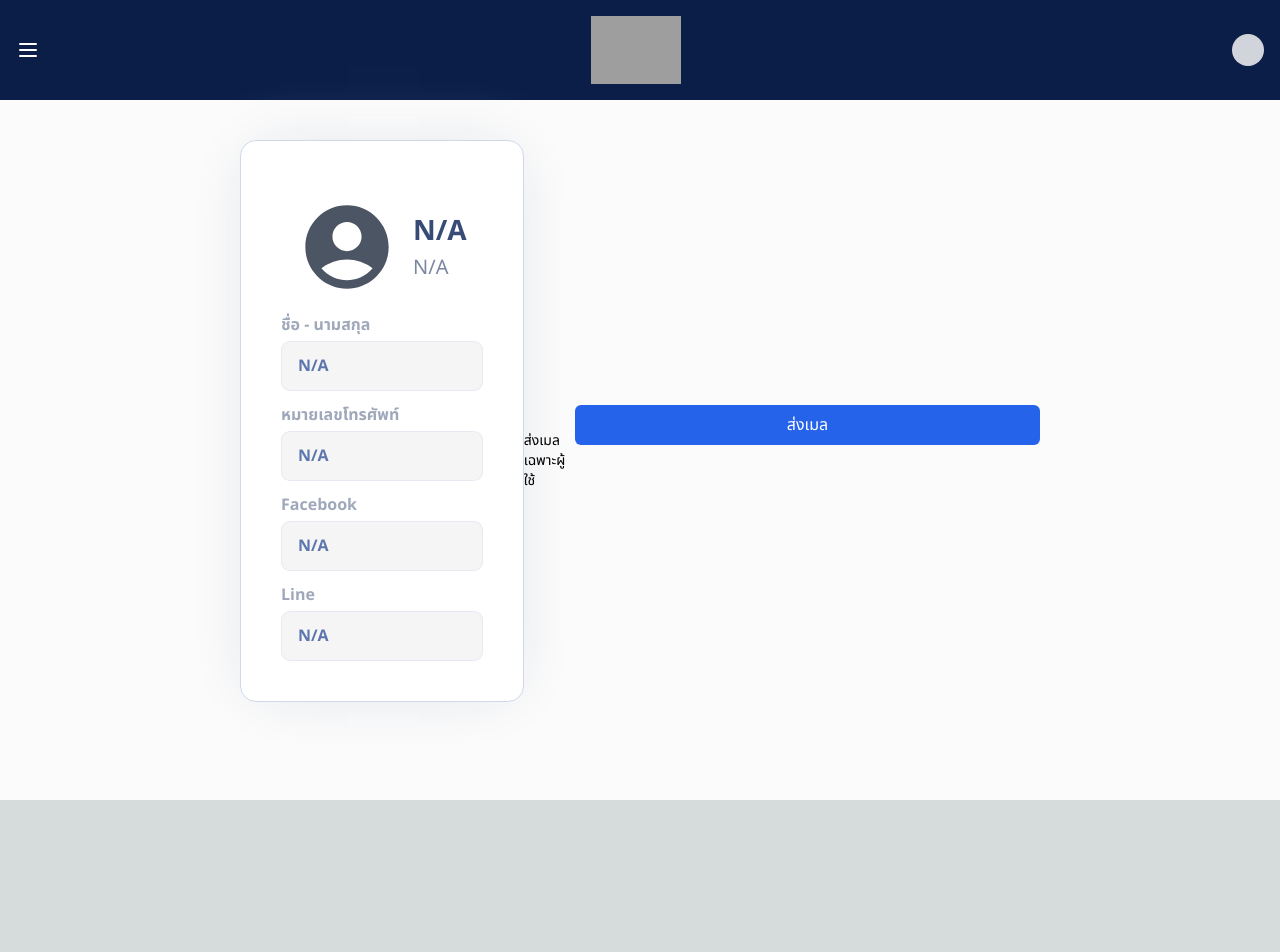
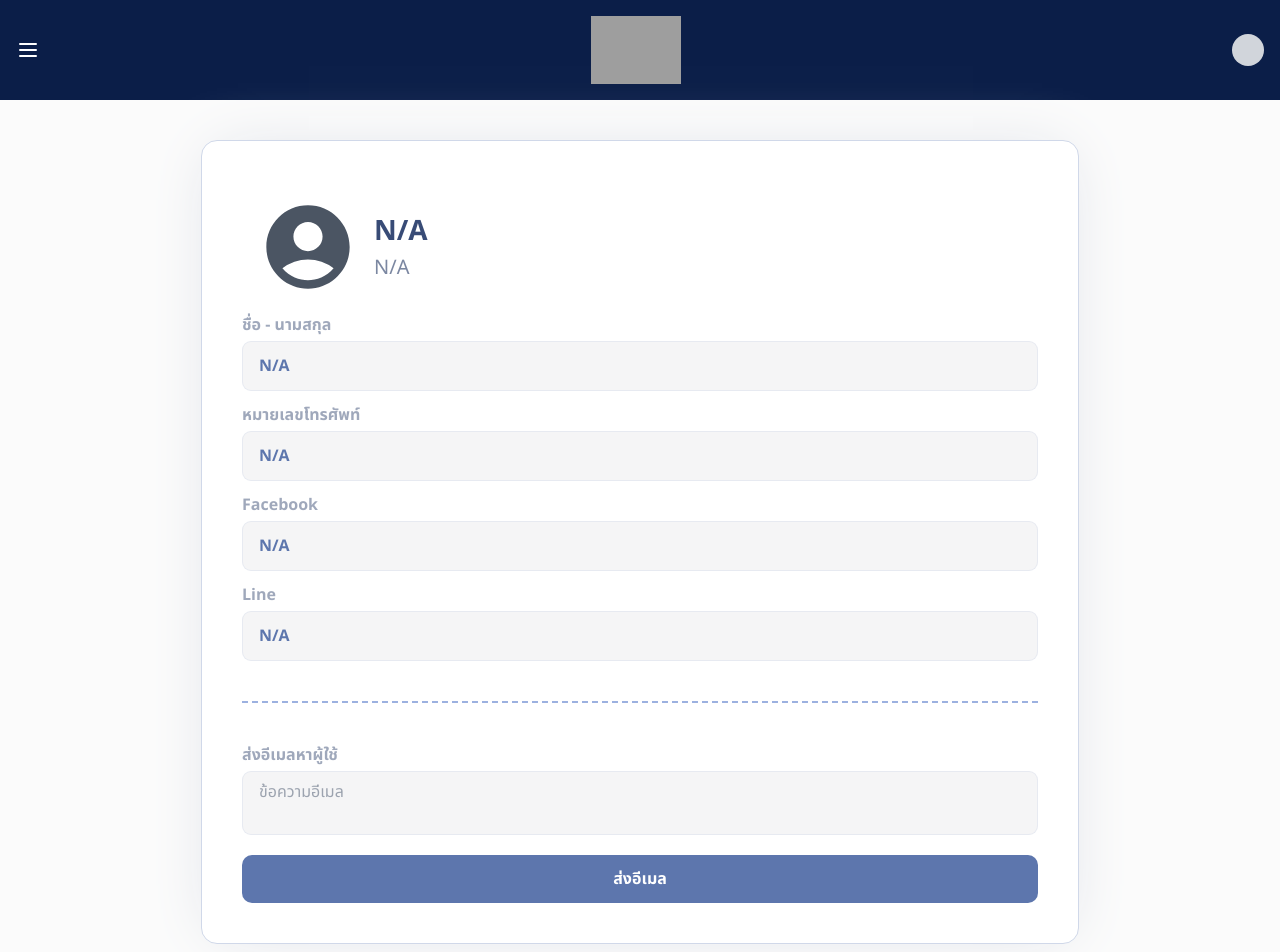
Before and after one commit to aumtitikarn/Backend-DigitechSpace, a Next.js app: page /normal/detail in a window 1280 px wide. Shown: the top 952 px of the page. Before the commit the page ends 800 px from the top, so only its background shows below. Built offline with nearby package versions, Linux system fonts and the light colour scheme; grey boxes are pictures that could not be loaded.

Commit message:
อีเมล normal

```diff
--- /dev/null
+++ b/app/api/sendemail/route.js
@@ -0,0 +1,109 @@
+import { NextResponse } from "next/server";
+import nodemailer from "nodemailer";
+import { connectMongoDB } from "../../../lib/mongodb";
+import Studentuser from "../../../models/StudentUser";
+import Normaluser from "../../../models/NormalUser";
+
+export async function POST(request) {
+  try {
+    const { email, subject, emailContent } = await request.json();
+    console.log("Received email request for:", email);
+
+    await connectMongoDB();
+
+    // ค้นหาผู้ใช้
+    let user = await Normaluser.findOne({ email });
+    if (!user) {
+      user = await Studentuser.findOne({ email });
+    }
+
+    if (!user) {
+      console.log("User not found for email:", email);
+      return NextResponse.json({ message: "User not found" }, { status: 404 });
+    }
+
+    console.log("User found:", user._id);
+
+    // กำหนดค่า userName
+    const userName = user.name || user.firstname || "User";
+
+    // สร้าง HTML content
+    const htmlContent = `
+      <!DOCTYPE html>
+      <html lang="en">
+      <head>
+        <meta charset="UTF-8">
+        <meta name="viewport" content="width=device-width, initial-scale=1.0">
+        <title>${subject}</title>
+        <style>
+          body {
+            font-family: Arial, sans-serif;
+            line-height: 1.6;
+            color: #000000;
+          }
+          .container {
+            max-width: 600px;
+            margin: 0 auto;
+            padding: 20px;
+          }
+          .logo {
+            text-align: center;
+            margin-bottom: 20px;
+          }
+          .button {
+            display: inline-block;
+            padding: 10px 20px;
+            background-color: #33539B;
+            color: #ffffff !important;
+            text-decoration: none;
+            border-radius: 5px;
+            font-weight: bold;
+          }
+        </style>
+      </head>
+      <body>
+        <div class="container">
+          <div class="logo">
+            <img src="https://m1r.ai/7ttM.png" alt="Digitech Space Logo" width="150">
+          </div>
+          <h2>${subject}</h2>
+          <p>Dear ${userName},</p>
+          <p>${emailContent}</p>
+          <p>If you need any assistance, please don't hesitate to contact our support team.</p>
+          <p>Best regards,<br>The Digitech Space Team</p>
+        </div>
+      </body>
+      </html>
+    `;
+
+    // ตั้งค่า transporter
+    let transporter = nodemailer.createTransport({
+      service: "gmail",
+      auth: {
+        user: process.env.SMTP_EMAIL,
+        pass: process.env.SMTP_PASSWORD,
+      },
+    });
+
+    // ส่งอีเมล
+    let info = await transporter.sendMail({
+      from: '"Digitech Space" <digitechspace65@gmail.com>',
+      to: email,
+      subject: subject,
+      html: htmlContent,
+    });
+
+    console.log("Message sent: %s", info.messageId);
+
+    return NextResponse.json(
+      { message: "Email sent successfully." },
+      { status: 200 }
+    );
+  } catch (error) {
+    console.error("Error sending email:", error);
+    return NextResponse.json(
+      { message: "An error occurred while sending the email." },
+      { status: 500 }
+    );
+  }
+}
--- a/app/normal/detail/page.tsx
+++ b/app/normal/detail/page.tsx
@@ -1,10 +1,11 @@
 "use client";
 
-import React, { useState } from "react";
+import React, { useState, useRef, useEffect } from 'react';
 import { useSearchParams } from "next/navigation"; // Ensure you import this if you want to use it
 import Header from "../../component/Header";
 import Link from "next/link";
 import { MdAccountCircle } from "react-icons/md";
+import Swal from 'sweetalert2';
 
 const Detail: React.FC = () => {
   const searchParams = useSearchParams();
@@ -16,34 +17,82 @@ const Detail: React.FC = () => {
   const facebook = searchParams.get("facebook");
   const line = searchParams.get("line");
 
-  const handleSubmit2 = async (
-    id: string | null,
-    email: string | undefined
-  ) => {
-    if (!id) {
-      alert("Blog ID is missing");
+  const [emailContent, setEmailContent] = useState('');
+  const [isSending, setIsSending] = useState(false);
+
+  const textareaRef = useRef<HTMLTextAreaElement>(null);
+
+  useEffect(() => {
+    if (textareaRef.current) {
+      adjustHeight();
+    }
+  }, [emailContent]);
+
+  const handleChange = (e: React.ChangeEvent<HTMLTextAreaElement>) => {
+    setEmailContent(e.target.value);
+    adjustHeight();
+  };
+
+  const adjustHeight = () => {
+    if (textareaRef.current) {
+      textareaRef.current.style.height = 'auto';
+      textareaRef.current.style.height = `${textareaRef.current.scrollHeight}px`;
+    }
+  };
+
+  const sendEmail = async () => {
+    if (!email) {
+      Swal.fire({
+        icon: 'error',
+        title: 'เกิดข้อผิดพลาด',
+        text: 'ไม่พบอีเมลของผู้ใช้',
+      });
       return;
     }
 
-    const confirmed = confirm(
-      "Are you sure you want to contact the project owner?"
-    );
-    if (!confirmed) return;
+    setIsSending(true);
 
     try {
-      // ตรวจสอบว่าอีเมลที่ได้รับมีค่าหรือไม่
-      if (email) {
-        // สร้าง mailto link สำหรับส่งอีเมล
-        const mailtoLink = `mailto:${email}?subject=Notification&body=Hello, I would like to contact you about your project.`;
-        window.location.href = mailtoLink;
+      const response = await fetch('/api/sendemail', {
+        method: 'POST',
+        headers: {
+          'Content-Type': 'application/json',
+        },
+        body: JSON.stringify({
+          email: email,
+          subject: "Digitech Space",
+          emailContent: emailContent,
+        }),
+      });
+
+      if (response.ok) {
+        Swal.fire({
+          icon: 'success',
+          title: 'สำเร็จ',
+          text: 'ส่งอีเมลสำเร็จ',
+        });
+        setEmailContent('');
       } else {
-        alert("Email is undefined.");
+        const errorData = await response.json();
+        Swal.fire({
+          icon: 'error',
+          title: 'เกิดข้อผิดพลาด',
+          text: `เกิดข้อผิดพลาดในการส่งอีเมล: ${errorData.message}`,
+        });
       }
     } catch (error) {
-      console.error("Error contacting project owner:", error);
-      alert("An error occurred while contacting the project owner.");
+      console.error('Error sending email:', error);
+      Swal.fire({
+        icon: 'error',
+        title: 'เกิดข้อผิดพลาด',
+        text: 'เกิดข้อผิดพลาดในการส่งอีเมล',
+      });
+    } finally {
+      setIsSending(false);
     }
   };
+
+
 
   return (
     <div className="flex flex-col min-h-screen bg-[#FBFBFB] overflow-hidden">
@@ -51,7 +100,7 @@ const Detail: React.FC = () => {
       <main className="flex-grow">
         <div className="lg:mx-60 mt-10 mb-5">
           <div className=" flex items-center justify-center lg:mb-10  mb-10 ">
-            <div className="w-full lg:w-auto h-auto flex-shrink-0 rounded-2xl border border-[#D0D8E9] bg-white shadow-[0px_0px_60.1px_-16px_#D9DDE5]">
+            <div className="w-auto lg:w-[878px] h-auto flex-shrink-0 rounded-2xl border border-[#D0D8E9] bg-white shadow-[0px_0px_60.1px_-16px_#D9DDE5]">
               <div className="p-10">
                 <div className="flex items-center space-x-4 p-4">
                   <MdAccountCircle className="text-[100px] text-gray-600" />
@@ -98,31 +147,28 @@ const Detail: React.FC = () => {
                     <p className="font-semibold"> {line || "N/A"}</p>
                   </div>
                 </div>
+                <div className="my-10 w-full border-t-2 border-dashed border-[#9CB1E0] opacity-34"></div>
+                <div className="w-full mt-3">
+                  <p className="text-[#6C7996A6] text-[16px] mb-1 font-semibold">
+                    ส่งอีเมลหาผู้ใช้
+                  </p>
+                  <textarea
+                    ref={textareaRef}
+                    className="w-full min-h-[50px] px-4 py-2 flex items-center rounded-[9px] border border-[rgba(208,216,233,0.41)] bg-[#F5F5F6] text-[#5D76AD] focus:outline-none focus:ring-2 focus:ring-[#5D76AD] resize-none overflow-hidden"
+                    placeholder="ข้อความอีเมล"
+                    value={emailContent}
+                    onChange={handleChange}
+                  />
+                  <button
+                    className="mt-5 w-auto lg:w-full py-3 flex-shrink-0 rounded-[10px] bg-[#5D76AD] text-white font-semibold flex items-center justify-center hover:bg-[#4A5F8C] transition-colors duration-300"
+                    onClick={sendEmail}
+                    disabled={isSending}
+                  >
+                    {isSending ? 'กำลังส่ง...' : 'ส่งอีเมล'}
+                  </button>
                 </div>
               </div>
-            {/* <div className="rounded-full bg-gray-400 h-20 w-20 flex items-center justify-center">
-            <svg className="h-10 w-10 text-gray-200" xmlns="http://www.w3.org/2000/svg" viewBox="0 0 24 24" fill="currentColor">
-              <path d="M12 12c2.21 0 4-1.79 4-4s-1.79-4-4-4-4 1.79-4 4 1.79 4 4 4zm0 2c-2.67 0-8 1.34-8 4v2h16v-2c0-2.66-5.33-4-8-4z" />
-            </svg>
             </div>
-          </div> <div className="w-full mt-2 lg:w-2/3 mx-auto">
-          <h2 className="text-xl font-bold mb-2 text-black">รายละเอียดของข้อมูลผู้ใช้</h2>
-          <p className="text-lg text-gray-700 mb-1 text-black">ชื่อผู้ใช้: {username || ""}</p>
-          <p className="text-lg text-gray-700 mb-1 text-black">อีเมล:  {email || ""}</p>
-          <p className="text-lg text-gray-700 mb-1 text-black">ชื่อ-นามสกุล:  {name || ""}</p>
-          <p className="text-lg text-gray-700 mb-1 text-black">เบอร์โทรศัพท์:  {phonenumber || ""}</p>
-          <p className="text-sm mt-20">
-            ส่งเมลเฉพาะผู้ใช้
-          </p>
-          <button className="w-full mt-2 bg-blue-600 text-white p-2 rounded-md" >
-              ส่งเมล
-            </button> */}
-            <p className="text-sm mt-20">
-            ส่งเมลเฉพาะผู้ใช้
-          </p>
-          <button className="w-full mt-2 bg-blue-600 text-white p-2 rounded-md" >
-              ส่งเมล
-            </button>
           </div>
         </div>
       </main>
--- a/app/normal/page.tsx
+++ b/app/normal/page.tsx
@@ -117,10 +117,40 @@ const usernormal: React.FC = () => {
                       </Link>
                     </td>
                     <td className="border border-gray-400 p-2 text-sm truncate max-w-xs lg:text-lg text-black">
+                    <Link href={{
+                        pathname: `/normal/detail`,
+                        query: {
+                          id: project.id,
+                          username: project.username,
+                          name: project.name,
+                          phonenumber: project.phonenumber,
+                          firstname: project.firstname,
+                          lastname: project.lastname,
+                          email: project.email,
+                          facebook: project.facebook,
+                          line: project.line,
+                        },
+                      }}>
                       {project.name}
+                      </Link>
                     </td>
                     <td className="border border-gray-400 p-2 text-sm truncate max-w-xs lg:text-lg text-black">
+                    <Link href={{
+                        pathname: `/normal/detail`,
+                        query: {
+                          id: project.id,
+                          username: project.username,
+                          name: project.name,
+                          phonenumber: project.phonenumber,
+                          firstname: project.firstname,
+                          lastname: project.lastname,
+                          email: project.email,
+                          facebook: project.facebook,
+                          line: project.line,
+                        },
+                      }}>
                       {project.phonenumber}
+                      </Link>
                     </td>
                   </tr>
                 ))}
```
Lines whose indentation alone changed are shown as unchanged.
